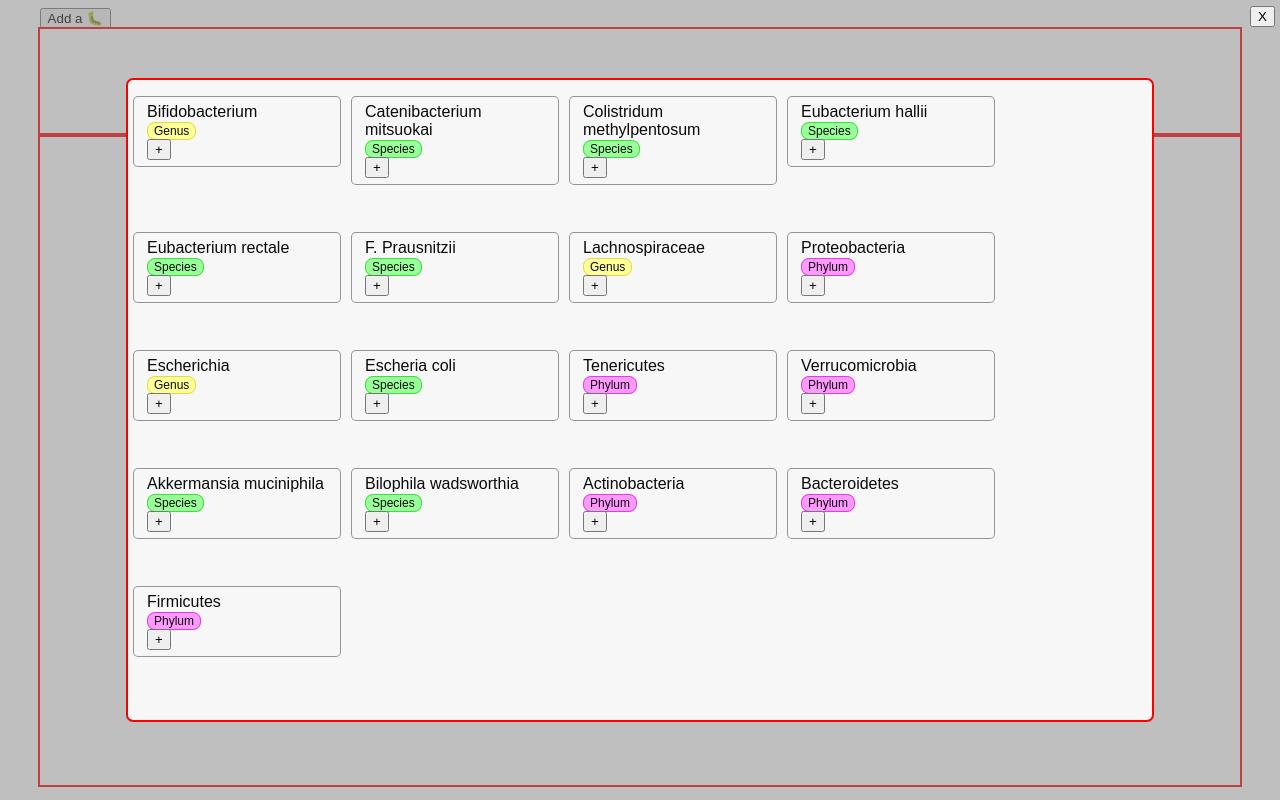
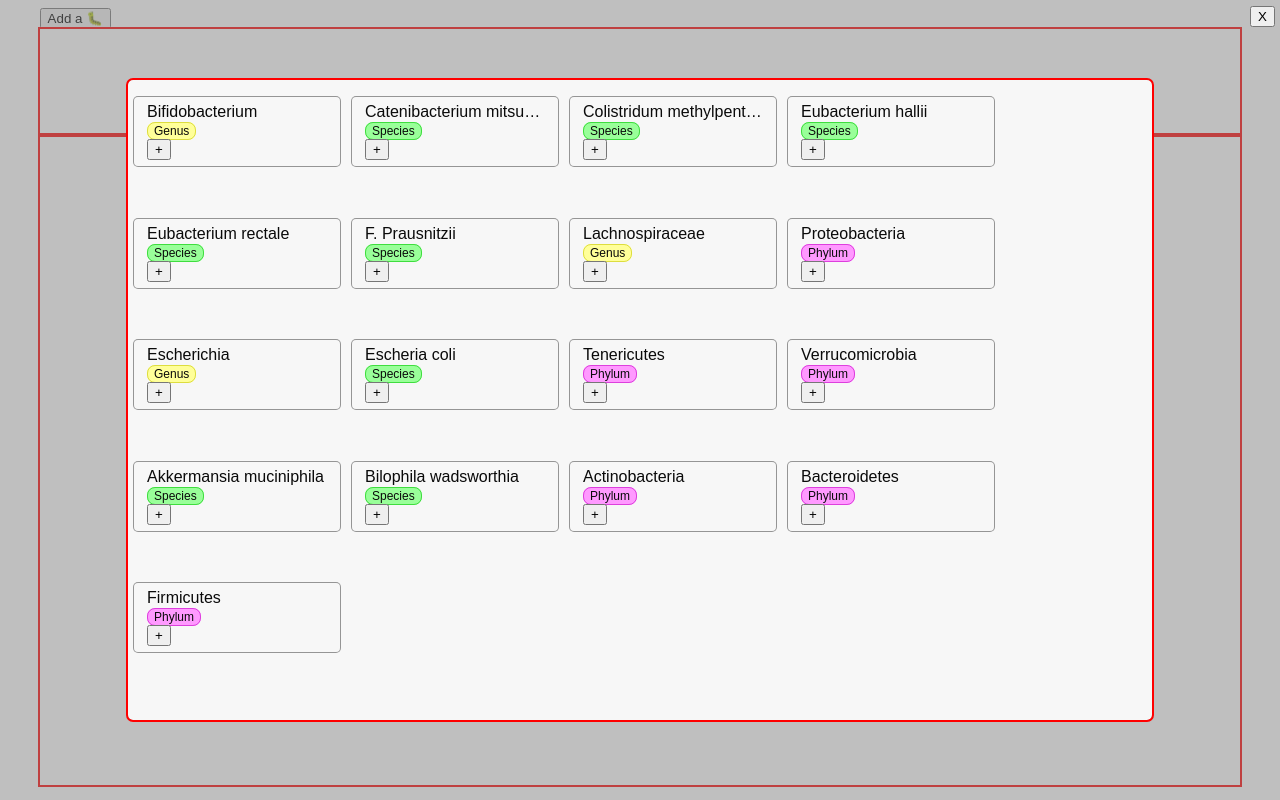
Before and after one commit to alex-j-garcia/probiotic-playbook, a React (Create React App) app: page / in a window 1280 px wide. Both pictures are taken after a click on the button "Add a 🐛". Built offline with nearby package versions, Linux system fonts and the light colour scheme; the HTML template or start-up script is replaced by a standard one.

Commit message:
Truncate long card titles

```diff
--- a/src/components/BugCard/BugCard.css
+++ b/src/components/BugCard/BugCard.css
@@ -8,4 +8,8 @@
   background-color: hsl(0, 0%, 97%);
   color: hsl(0, 0%, 4%);
   cursor: default;
+
+  white-space: nowrap;
+  overflow-x: hidden;
+  text-overflow: ellipsis;
 }
--- a/src/components/BugCard/BugCard.js
+++ b/src/components/BugCard/BugCard.js
@@ -6,7 +6,7 @@ export default function BugCard({
   children = null,
 }) {
   return (
-    <div className='BugCard'>{item.name}
+    <div title={item.name} className='BugCard'>{item.name}
       <Badge type={item.type} />
       <div>{children}</div>
     </div>
```
